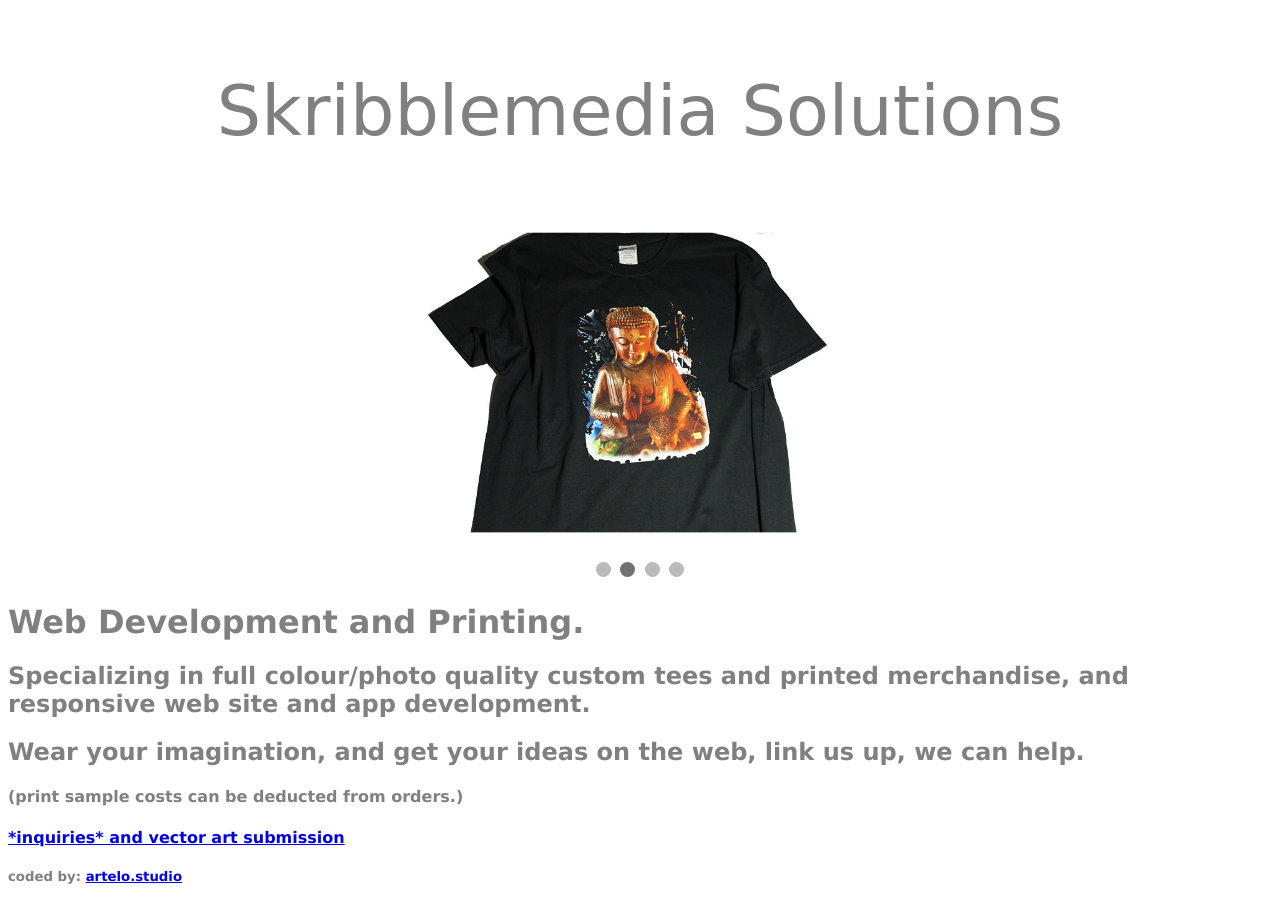
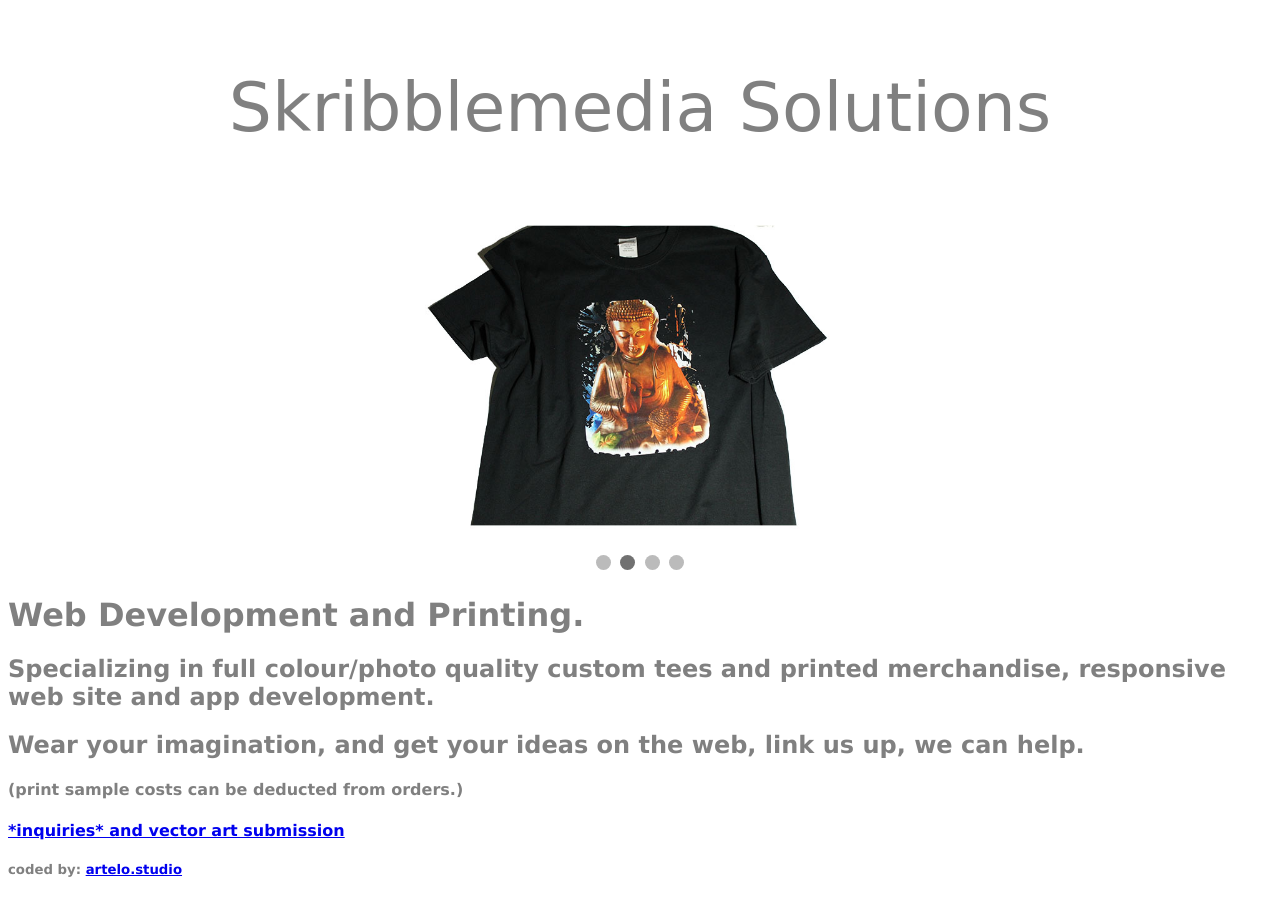
Before and after one commit to Arte8/productpage, a PHP site: page / in a window 1280 px wide. After the commit the page ends 877 px from the top, so only its background shows below. Run offline with PHP 8.4, Linux system fonts and the light colour scheme.

Commit message:
about edit

```diff
--- a/index.html
+++ b/index.html
@@ -144,7 +144,7 @@
 </script>
 
   <h1>Web Development and Printing.</h1>
-  <h2>Specializing in full colour/photo quality custom tees and printed merchandise, and responsive
+  <h2>Specializing in full colour/photo quality custom tees and printed merchandise, responsive
     web site and app development.</h2>
   <h2>Wear your imagination, and get your ideas on the web, link us up, we can help.</h2>
   <h4>(print sample costs can be deducted from orders.)</h4>
--- a/style.css
+++ b/style.css
@@ -1,6 +1,6 @@
 p {
   font-family: "Comic Sans MS", cursive, sans-serif;
-  font-size: 70px;
+  font-size: 68px;
   color: grey;
   text-align: center;
   /* animation-name: slidein;
```
